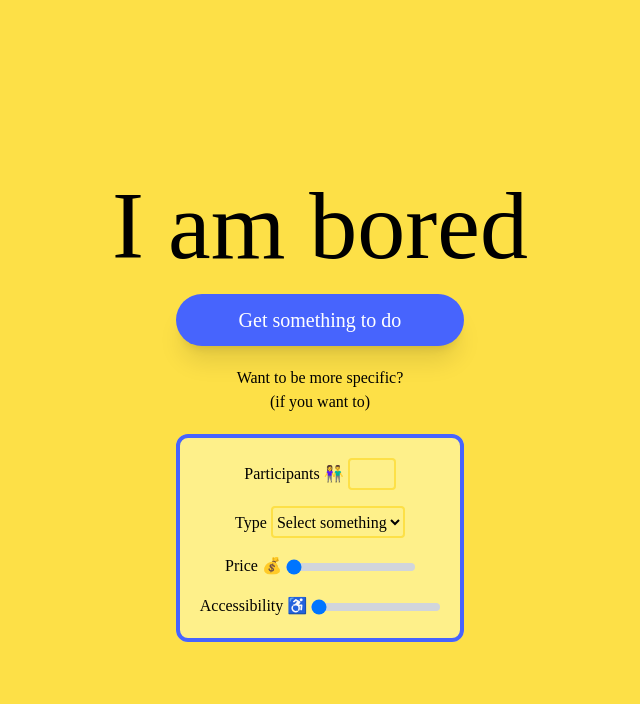
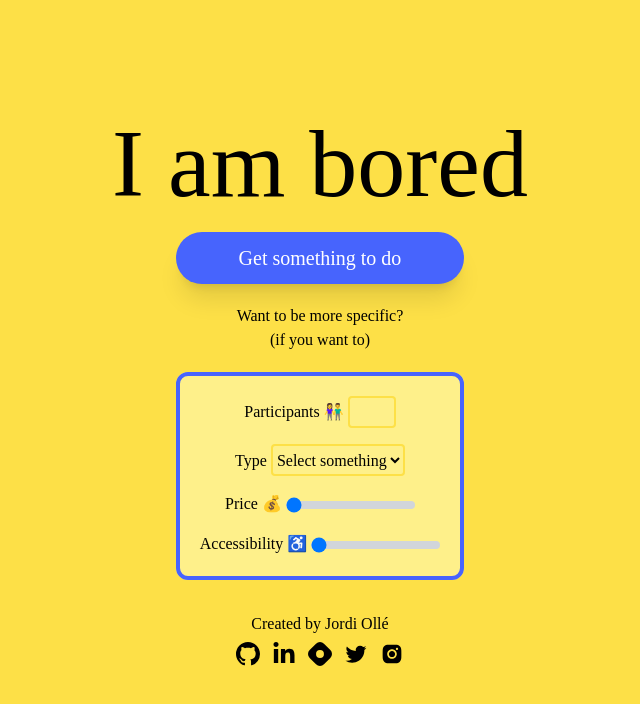
Before and after one commit to jolle11/i-am-bored, a React (Vite) app: page / in a window 1280 px wide. Shown: the top 704 px of the page, without its empty margins (320-960 px from the left). Built offline with nearby package versions, Linux system fonts and the light colour scheme.

Commit message:
Added footer and configuration needed for it

```diff
--- a/package.json
+++ b/package.json
@@ -10,6 +10,7 @@
     "axios": "^1.1.2",
     "react": "^17.0.2",
     "react-dom": "^17.0.2",
+    "react-icons": "^4.4.0",
     "react-router-dom": "^6.4.2",
     "vitawind": "^2.0.0",
     "vite-plugin-fonts": "^0.6.0"
--- /dev/null
+++ b/src/components/Footer/Footer.tsx
@@ -0,0 +1,46 @@
+import { VscGithubInverted, VscTwitter } from "react-icons/vsc";
+import { FaLinkedinIn } from "react-icons/fa";
+import { SiHashnode } from "react-icons/si";
+import { AiFillInstagram } from "react-icons/ai";
+
+const Footer = () => {
+  return (
+    <div className="flex flex-col items-center justify-center p-8">
+      <p className="text-center">Created by Jordi Ollé</p>
+      <div className="flex flex-wrap justify-center">
+        <a
+          href="https://github.com/jolle11"
+          className="m-1.5 text-2xl transition hover:text-hover"
+        >
+          <VscGithubInverted />
+        </a>
+        <a
+          href="https://www.linkedin.com/in/jordi-oll%C3%A9-ballest%C3%A9-8398b181/"
+          className="hover:text- m-1.5 text-2xl transition hover:text-linkedin"
+        >
+          <FaLinkedinIn />
+        </a>
+        <a
+          href="https://jordi0lle.hashnode.dev/"
+          className="hover:text- m-1.5 text-2xl transition hover:text-hashnode"
+        >
+          <SiHashnode />
+        </a>
+        <a
+          href="https://twitter.com/jordi0lle"
+          className="hover:text- m-1.5 text-2xl transition hover:text-twitter"
+        >
+          <VscTwitter />
+        </a>
+        <a
+          href="https://www.instagram.com/jordi0lle/"
+          className="hover:text- m-1.5 text-2xl transition hover:text-instagram"
+        >
+          <AiFillInstagram />
+        </a>
+      </div>
+    </div>
+  );
+};
+
+export default Footer;
--- a/src/components/index.ts
+++ b/src/components/index.ts
@@ -2,5 +2,6 @@ import ActivityResult from "./ActivityResult/ActivityResult";
 import Form from "./Form/Form";
 import Title from "./Title/Title";
 import WantAnother from "./WantAnother/WantAnother";
+import Footer from "./Footer/Footer";
 
-export { ActivityResult, Form, Title, WantAnother };
+export { ActivityResult, Form, Title, WantAnother, Footer };
--- a/src/pages/Activity/Activity.tsx
+++ b/src/pages/Activity/Activity.tsx
@@ -2,7 +2,7 @@ import { useState } from "react";
 import { Dispatch, SetStateAction } from "react";
 import { useLocation } from "react-router-dom";
 
-import { WantAnother, ActivityResult } from "../../components";
+import { WantAnother, ActivityResult, Footer } from "../../components";
 
 interface IProps {
   isLoading: boolean;
@@ -21,6 +21,7 @@ const Activity = () => {
         loader={isLoading}
         toggleLoader={setIsLoading}
       />
+      <Footer />
     </div>
   );
 };
--- a/src/pages/Home/Home.tsx
+++ b/src/pages/Home/Home.tsx
@@ -1,4 +1,4 @@
-import { Title, Form } from "../../components";
+import { Title, Form, Footer } from "../../components";
 
 const Home = () => {
   const title: string = "I am bored";
@@ -6,6 +6,7 @@ const Home = () => {
     <div className="flex flex-col items-center justify-center">
       <Title title={title} />
       <Form />
+      <Footer />
     </div>
   );
 };
--- a/tailwind.config.js
+++ b/tailwind.config.js
@@ -10,6 +10,11 @@ module.exports = {
 					1000: "#3454FD",
 					1100: "#2043FD",
 				},
+				hover: "#202020",
+				linkedin: "#0a66c2",
+				hashnode: "#2962ff",
+				twitter: "#1d9bf0",
+				instagram: "#fe0a64",
 			},
 		},
 	},
```
Also changed, not shown: 1 other file (tests, documents, lock files or other folders).
